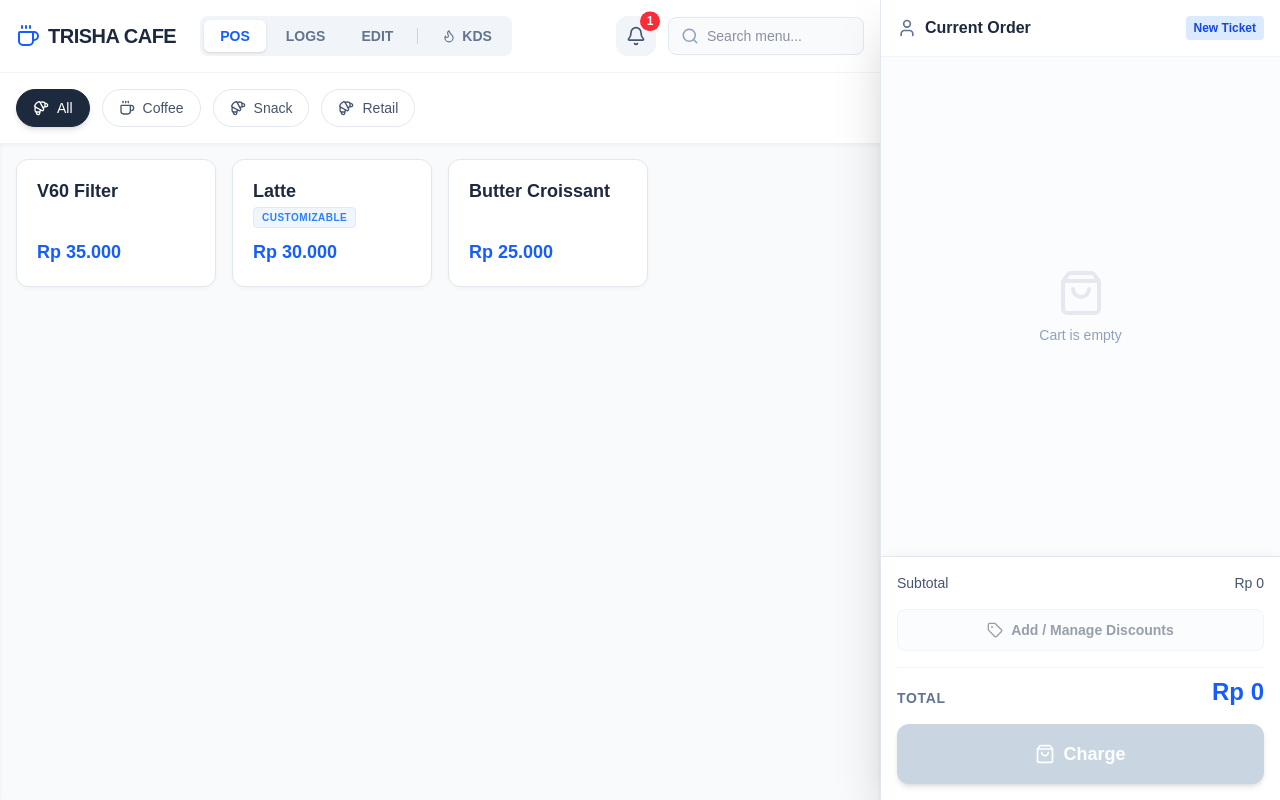
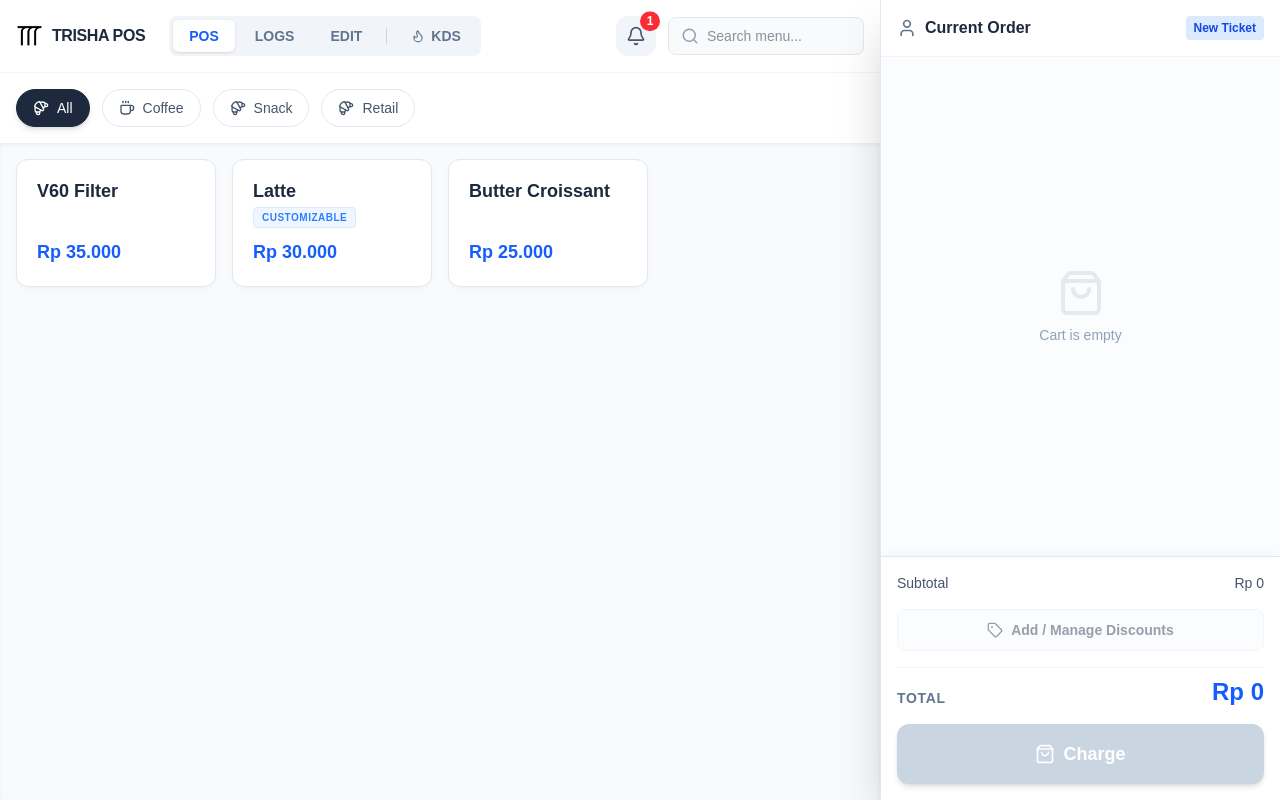
Before and after one commit to PliTheGeek/trisha_pos, a Next.js app: page / in a window 1280 px wide. Built offline with nearby package versions, Linux system fonts and the light colour scheme.

Commit message:
aDDING lOGO cHANGES

```diff
--- a/app/page.tsx
+++ b/app/page.tsx
@@ -3,6 +3,7 @@
 import { useState } from 'react';
 import { Coffee, Croissant, Search, ShoppingBag, Trash2, User, X, Tag, Store, History, Settings, Flame, Menu, Banknote, QrCode, CreditCard, Bell } from 'lucide-react';
 import Link from 'next/link';
+import Image from 'next/image';
 
 export default function PosInterface() {
 
@@ -122,7 +123,6 @@ export default function PosInterface() {
         <div className="fixed inset-0 bg-slate-900/40 backdrop-blur-sm z-50 md:hidden flex" onClick={() => setIsMobileMenuOpen(false)}>
           <div className="w-64 bg-white h-full shadow-2xl flex flex-col" onClick={e => e.stopPropagation()}>
             <div className="p-4 border-b border-slate-100 flex justify-between items-center bg-slate-50">
-              <h2 className="font-black text-slate-800 flex items-center gap-2"><Coffee className="text-blue-600" size={20} /> TRISHA CAFE</h2>
               <button onClick={() => setIsMobileMenuOpen(false)} className="p-2 text-slate-400 hover:text-slate-600 bg-slate-200 rounded-full"><X size={16} /></button>
             </div>
             <div className="p-4 flex flex-col gap-2">
@@ -252,8 +252,8 @@ export default function PosInterface() {
         <header className="bg-white p-4 flex justify-between items-center z-10 border-b border-slate-100">
           <div className="flex items-center gap-2 md:gap-6">
             <button onClick={() => setIsMobileMenuOpen(true)} className="md:hidden p-2 bg-slate-100 hover:bg-slate-200 text-slate-600 rounded-lg"><Menu size={20} /></button>
-            <h1 className="text-xl font-black tracking-tight text-slate-800 flex items-center gap-2">
-              <Coffee className="text-blue-600 hidden md:block" size={24} /> TRISHA CAFE
+            <h1 className="text-x2 font-black tracking-tight text-slate-800 flex items-center gap-2">
+              <Image src="/logo/logo.png" alt="Trisha Cafe Logo" width={28} height={28} className="object-contain" /> TRISHA POS
             </h1>
             <nav className="hidden md:flex items-center gap-1 bg-slate-100 p-1 rounded-lg">
               <Link href="/" className="px-4 py-1.5 rounded-md text-sm font-bold bg-white text-blue-600 shadow-sm">POS</Link>
```
Also changed, not shown: public/logo/logo.png (added).
